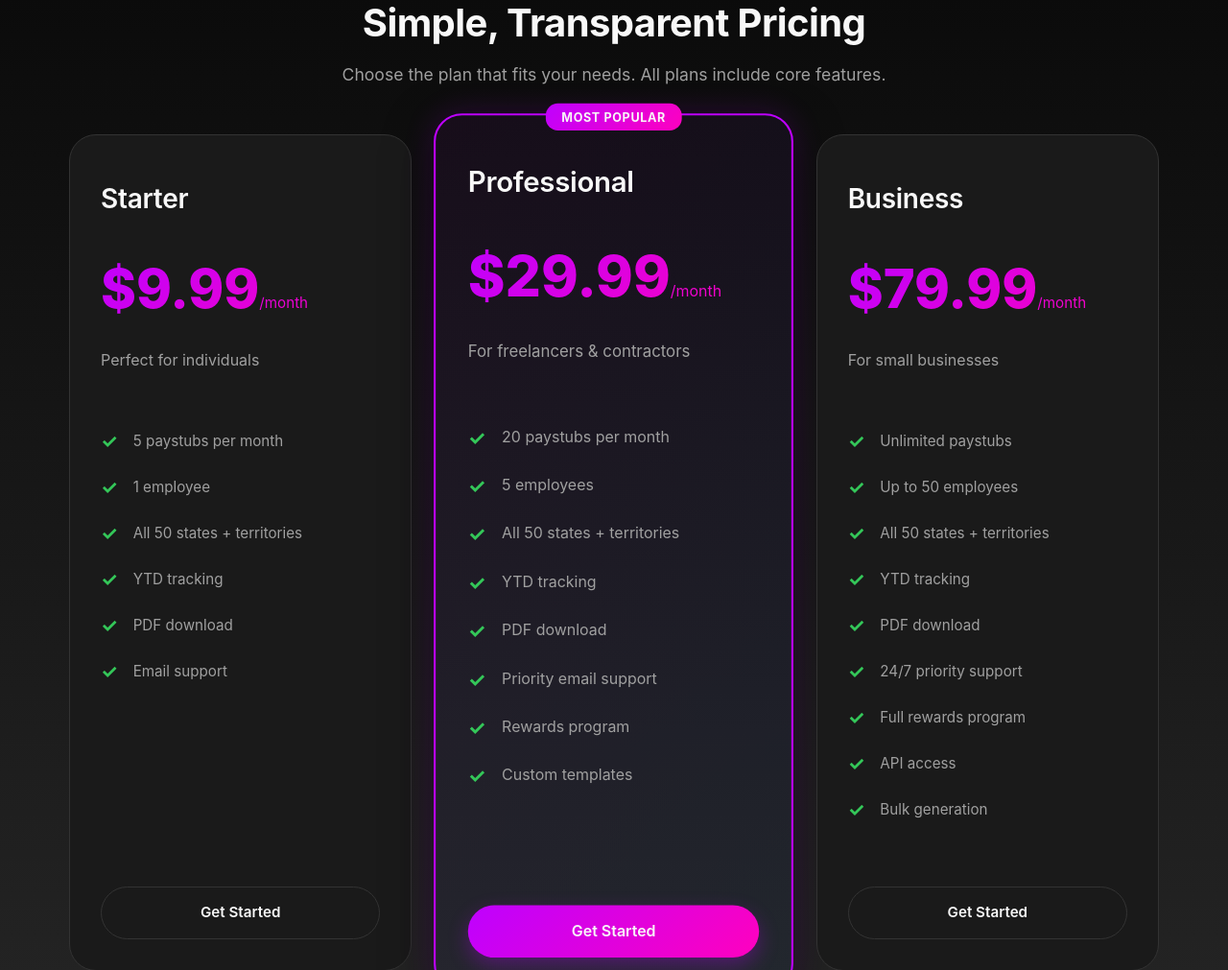
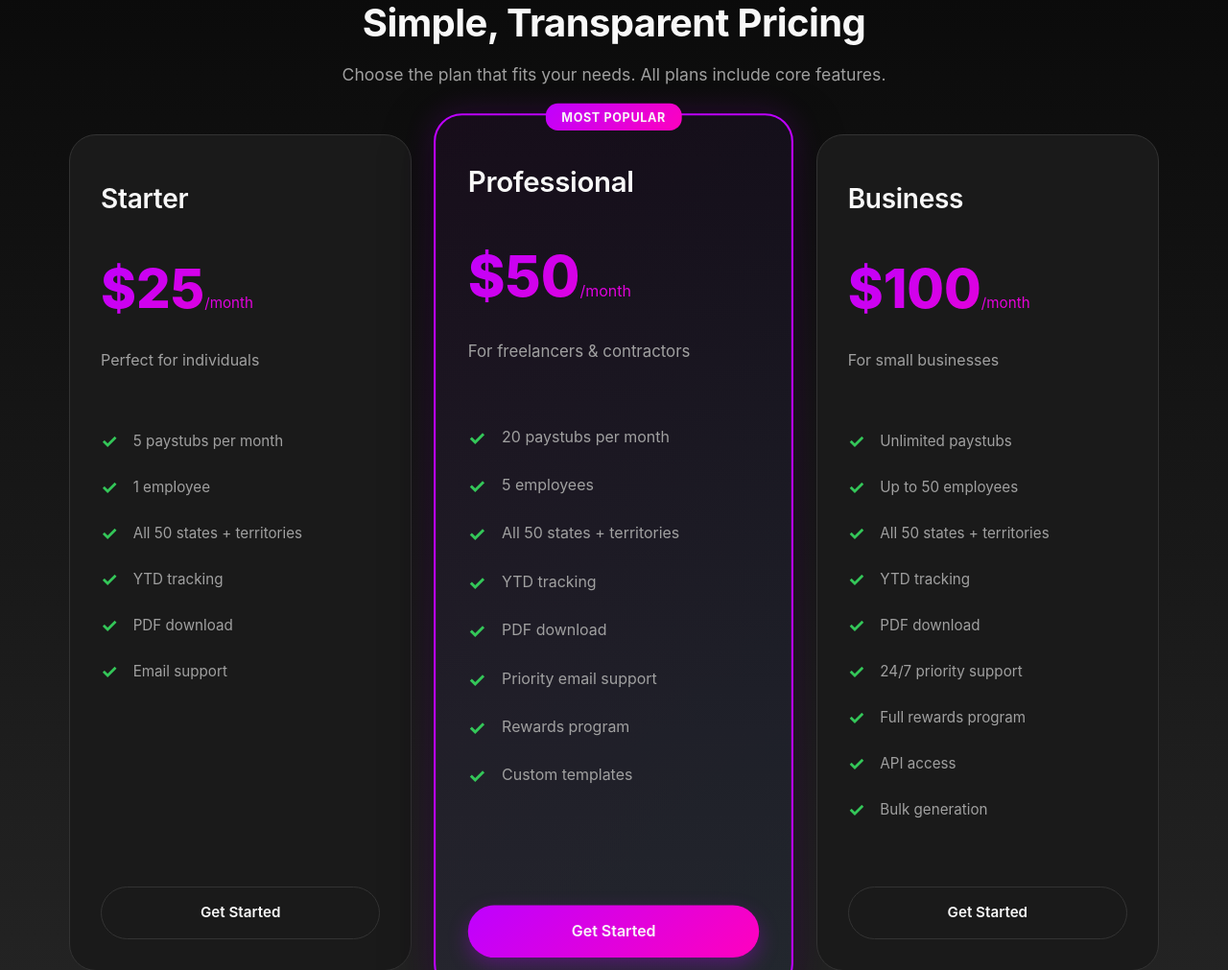
Before and after one commit to diegoenterprises/saurellius-platform, a Flask app: page / in a window 1280 px wide. Shown: the part 2437-3448 px from the top of the page at 96% size. Run offline with Flask 3, Linux system fonts and the light colour scheme; parts of the project's set-up code (start-up, migrations or seed data) failed here and were passed over.

Commit message:
Update pricing to 5/0/00 to match final requirements

```diff
--- a/src/templates/index.html
+++ b/src/templates/index.html
@@ -97,7 +97,7 @@
                 <!-- Starter Plan -->
                 <div class="pricing-card">
                     <h3>Starter</h3>
-                    <div class="price">$9.99<span class="price-period">/month</span></div>
+                    <div class="price">$25<span class="price-period">/month</span></div>
                     <p style="color: var(--color-text-secondary);">Perfect for individuals</p>
                     <ul class="features-list">
                         <li>5 paystubs per month</li>
@@ -113,7 +113,7 @@
                 <!-- Professional Plan (Most Popular) -->
                 <div class="pricing-card popular">
                     <h3>Professional</h3>
-                    <div class="price">$29.99<span class="price-period">/month</span></div>
+                    <div class="price">$50<span class="price-period">/month</span></div>
                     <p style="color: var(--color-text-secondary);">For freelancers & contractors</p>
                     <ul class="features-list">
                         <li>20 paystubs per month</li>
@@ -131,7 +131,7 @@
                 <!-- Business Plan -->
                 <div class="pricing-card">
                     <h3>Business</h3>
-                    <div class="price">$79.99<span class="price-period">/month</span></div>
+                    <div class="price">$100<span class="price-period">/month</span></div>
                     <p style="color: var(--color-text-secondary);">For small businesses</p>
                     <ul class="features-list">
                         <li>Unlimited paystubs</li>
--- a/src/templates/register.html
+++ b/src/templates/register.html
@@ -179,7 +179,7 @@
                             <label style="display: flex; align-items: center; gap: 1rem; padding: 1rem; border: 2px solid var(--color-border); border-radius: var(--radius-md); cursor: pointer; transition: all var(--transition-fast);" class="plan-option" data-plan="starter">
                                 <input type="radio" name="plan" value="starter" required style="width: 20px; height: 20px; cursor: pointer;">
                                 <div style="flex: 1;">
-                                    <div style="font-weight: 600;">Starter - $9.99/month</div>
+                                    <div style="font-weight: 600;">Starter - $25/month</div>
                                     <div style="font-size: 0.85rem; color: var(--color-text-secondary);">5 paystubs/month, 1 employee</div>
                                 </div>
                             </label>
@@ -187,7 +187,7 @@
                             <label style="display: flex; align-items: center; gap: 1rem; padding: 1rem; border: 2px solid var(--color-border); border-radius: var(--radius-md); cursor: pointer; transition: all var(--transition-fast);" class="plan-option" data-plan="professional">
                                 <input type="radio" name="plan" value="professional" required style="width: 20px; height: 20px; cursor: pointer;">
                                 <div style="flex: 1;">
-                                    <div style="font-weight: 600;">Professional - $29.99/month</div>
+                                    <div style="font-weight: 600;">Professional - $50/month</div>
                                     <div style="font-size: 0.85rem; color: var(--color-text-secondary);">20 paystubs/month, 5 employees</div>
                                 </div>
                             </label>
@@ -195,7 +195,7 @@
                             <label style="display: flex; align-items: center; gap: 1rem; padding: 1rem; border: 2px solid var(--color-border); border-radius: var(--radius-md); cursor: pointer; transition: all var(--transition-fast);" class="plan-option" data-plan="business">
                                 <input type="radio" name="plan" value="business" required style="width: 20px; height: 20px; cursor: pointer;">
                                 <div style="flex: 1;">
-                                    <div style="font-weight: 600;">Business - $79.99/month</div>
+                                    <div style="font-weight: 600;">Business - $100/month</div>
                                     <div style="font-size: 0.85rem; color: var(--color-text-secondary);">Unlimited paystubs, 50 employees</div>
                                 </div>
                             </label>
```
Also changed, not shown: 1 other file.
